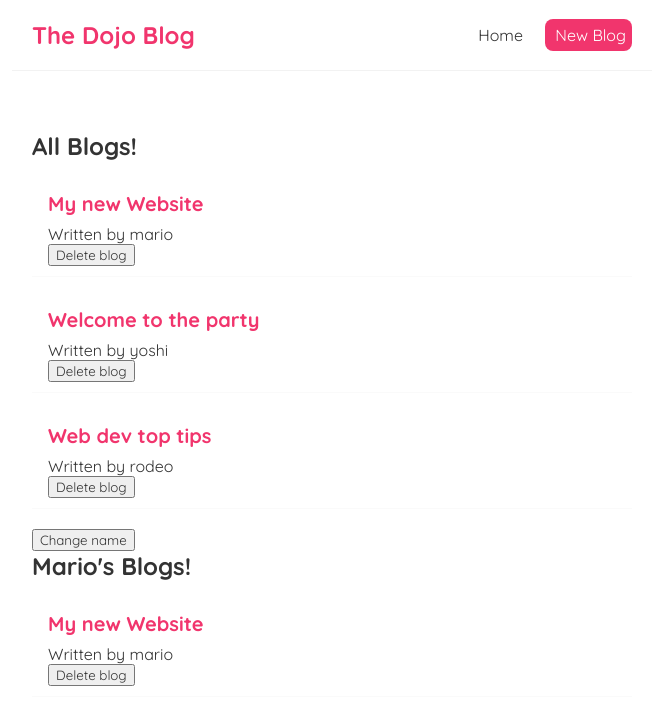
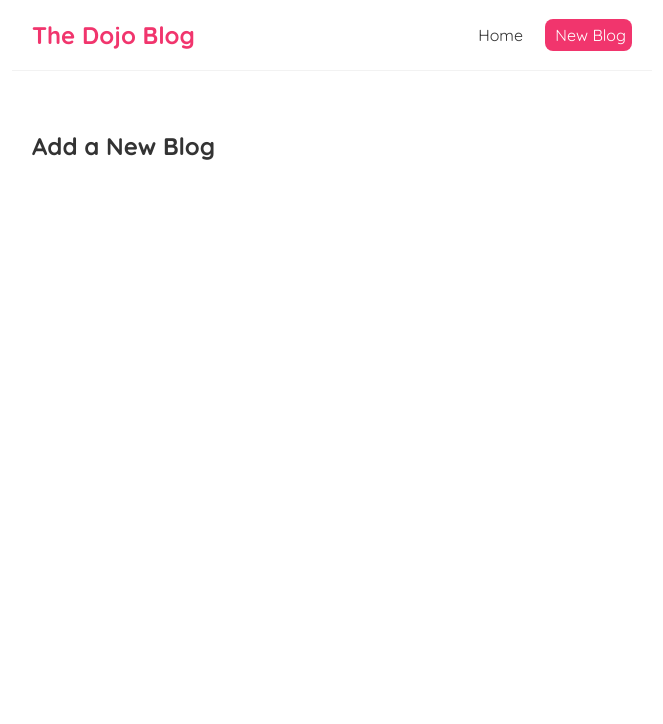
Before and after one commit to itsjustabhii/Blog-React, a React (Create React App) app: page /create in a window 1280 px wide. Shown: the top 724 px of the page, without its empty margins (308-971 px from the left). Built offline with nearby package versions, Linux system fonts and the light colour scheme.

Commit message:
Added react router dom

```diff
--- a/package.json
+++ b/package.json
@@ -8,6 +8,7 @@
     "@testing-library/user-event": "^13.5.0",
     "react": "^18.2.0",
     "react-dom": "^18.2.0",
+    "react-router-dom": "^5.3.4",
     "react-scripts": "5.0.1",
     "web-vitals": "^2.1.4"
   },
--- a/src/App.js
+++ b/src/App.js
@@ -1,16 +1,28 @@
 import Home from './Home';
 import Navbar from './Navbar';
+import { BrowserRouter as Router, Route, Switch } from 'react-router-dom';
+import Create from './Create';
 
 function App() {
 
 
   return (
-    <div className="App">
-      <Navbar />
-      <div className='content'>
-        <Home/>
+    <Router>
+      <div className="App">
+        <Navbar />
+        <div className='content'>
+          <Switch>
+            <Route exact path="/">
+              <Home/>
+            </Route>
+            <Route path="/create">
+              <Create/>
+            </Route>
+          </Switch>
+        </div>
       </div>
-    </div>
+    </Router>
+
   );
 }
 
--- /dev/null
+++ b/src/Create.js
@@ -0,0 +1,9 @@
+const Create = () => {
+    return (
+        <div className="create">
+            <h2>Add a New Blog</h2>
+        </div>
+     );
+}
+
+export default Create;
--- a/src/Home.js
+++ b/src/Home.js
@@ -1,32 +1,17 @@
 import { useState, useEffect } from "react";
 import BlogList from "./BlogList";
+import useFetch from "./useFetch";
 
 
 const Home = () => {
-    const [blogs, setBlogs] = useState([
-        {title: 'My new Website', body: 'lorem ipsum...', author: 'mario', id: 1},
-        {title: 'Welcome to the party', body: 'lorem ipsum...', author: 'yoshi', id: 2},
-        {title: 'Web dev top tips', body: 'lorem ipsum...', author: 'rodeo', id: 3},
-    ])
-
-    const [name, setName] = useState('mario')
-
-    const handleDelete = (id) => {
-        const newBlogs = blogs.filter(blog => blog.id !== id)
-        setBlogs(newBlogs)
-    }
-
-    //Runs for every render
-    useEffect(() => {
-        console.log('Use effect ran');
-    }, [])
+    const {data: blogs, isPending, error} = useFetch('http://localhost:8000/blogs')
 
 
     return (
         <div className="home">
-            <BlogList blogs={blogs} title="All Blogs!" handleDelete={ handleDelete}/>
-            <button onClick={() => setName('Michael')}>Change name</button>
-            <BlogList blogs={blogs.filter((blog) => blog.author === 'mario')} title="Mario's Blogs!"/>
+            {error && <div>{error}</div>}
+            { isPending && <div>Loading...</div>}
+            {blogs && <BlogList blogs={blogs} title="Mario's Blogs!"/>}
         </div>
      );
 }
--- /dev/null
+++ b/src/useFetch.js
@@ -0,0 +1,33 @@
+import { useEffect, useState } from "react"
+
+const useFetch = (url) => {    //Custom hooks must start with 'use'
+    const [data, setData] = useState(null)
+
+    const [isPending, setIsPending] = useState(true)
+
+    const [error, setError] = useState(null)
+
+    //Runs for every render
+    useEffect(() => {
+        fetch(url)    //Get request to localhost 8000
+        .then(res => {
+            if(!res.ok){
+                throw Error('Could not fetch the data for that resource')
+            }
+           return res.json()
+        })
+        .then(data => {
+            console.log(data);
+            setData(data)
+            setIsPending(false)
+            setError(null)
+        })
+        .catch(err => {
+            setError(err.message)
+            setIsPending(false)
+        })
+    }, [url])
+    return {data, isPending, error}
+}
+
+export default useFetch
```
Also changed, not shown: 1 other file (tests, documents, lock files or other folders).
